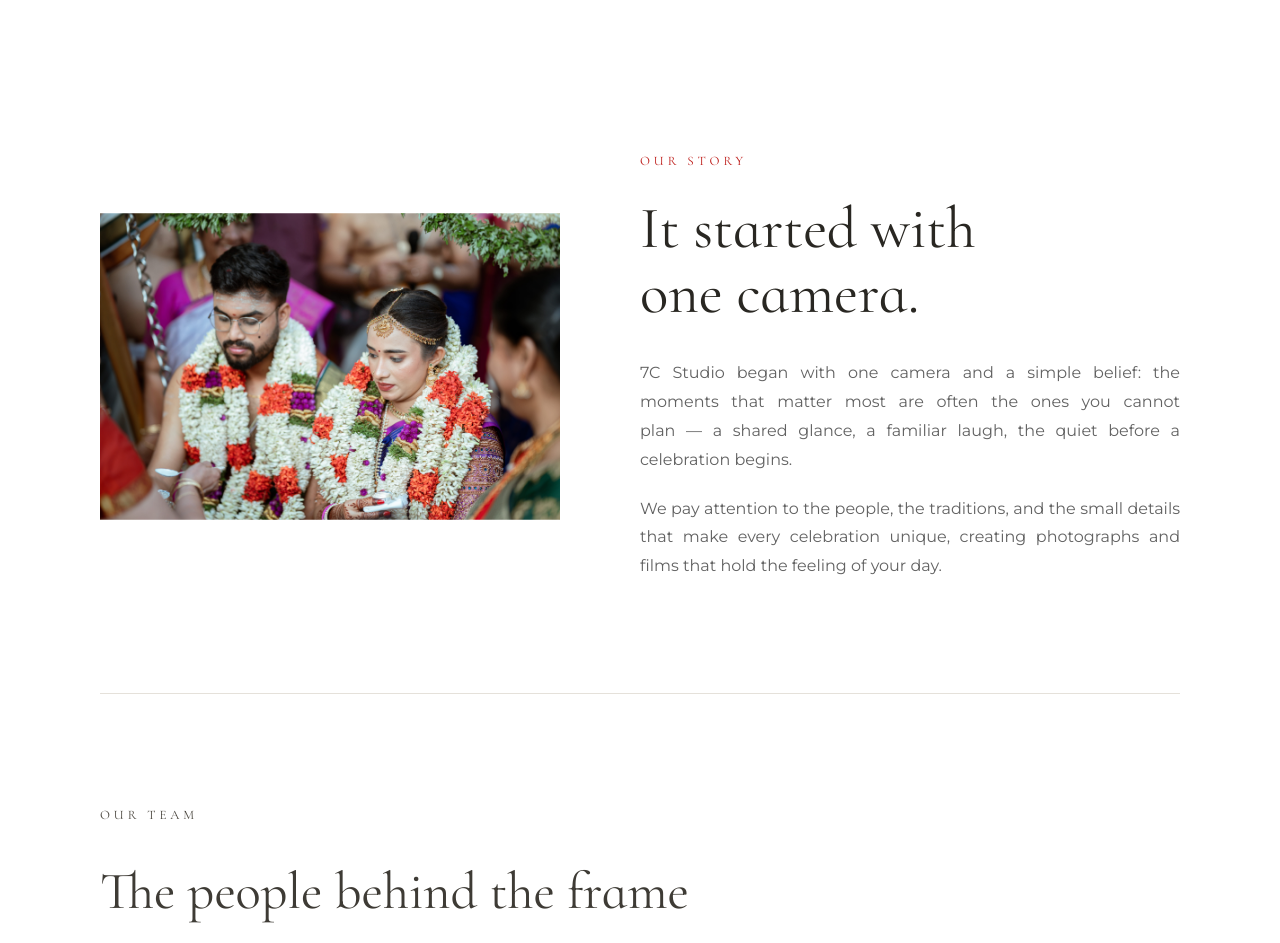
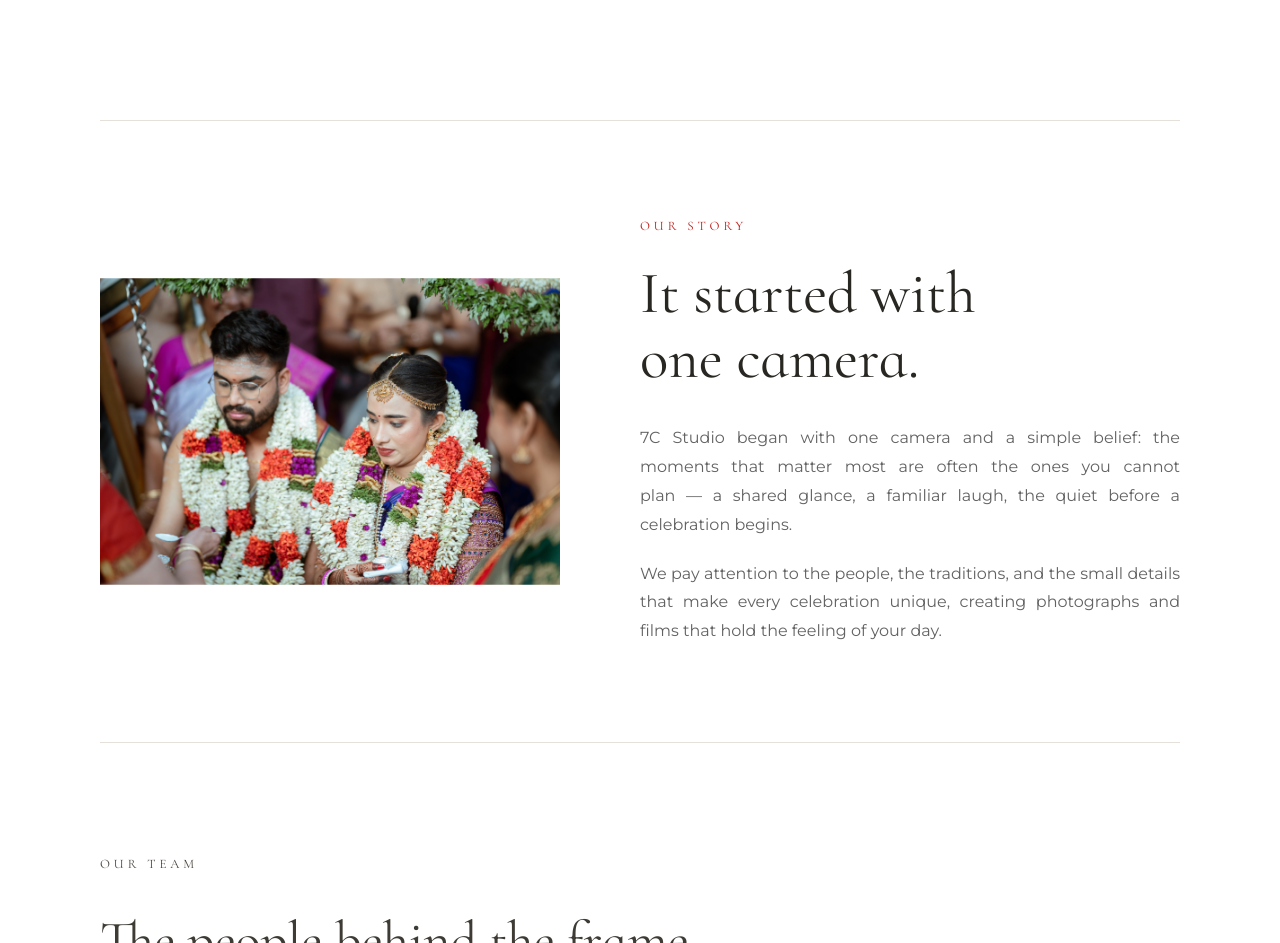
Before and after one commit to Srini-10/7c-studios, a Next.js app: page /about in a window 1280 px wide. Shown: the part 840-1783 px from the top of the page. Built offline with nearby package versions, Linux system fonts and the light colour scheme; no server answers.

Commit message:
style: add top divider line between hero and our story section on about page

```diff
--- a/app/about/page.tsx
+++ b/app/about/page.tsx
@@ -28,7 +28,7 @@ export default function AboutPage() {
       >
         <section
           aria-labelledby="about-title"
-          className="grid gap-8 border-b border-[#e5e1da] pb-14 pt-6 md:grid-cols-[0.92fr_1.08fr] md:items-center md:gap-14 md:pb-24 md:pt-8 lg:gap-20 lg:pb-28"
+          className="grid gap-8 border-y border-[#e5e1da] py-12 md:grid-cols-[0.92fr_1.08fr] md:items-center md:gap-14 md:py-20 lg:gap-20 lg:py-24"
         >
           <div data-about-reveal className={`${styles.imageReveal} mx-auto w-full max-w-[560px] self-center md:mx-0`}>
             <div className={styles.imageFrame}>
```
